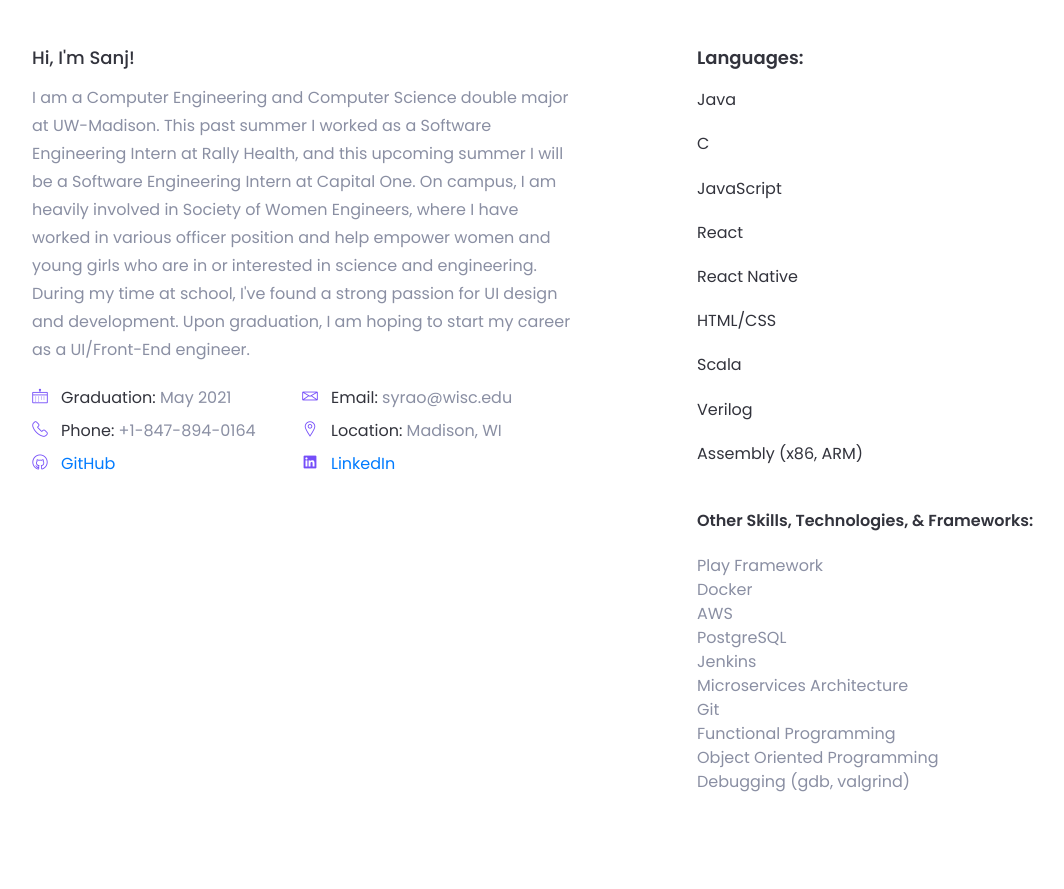
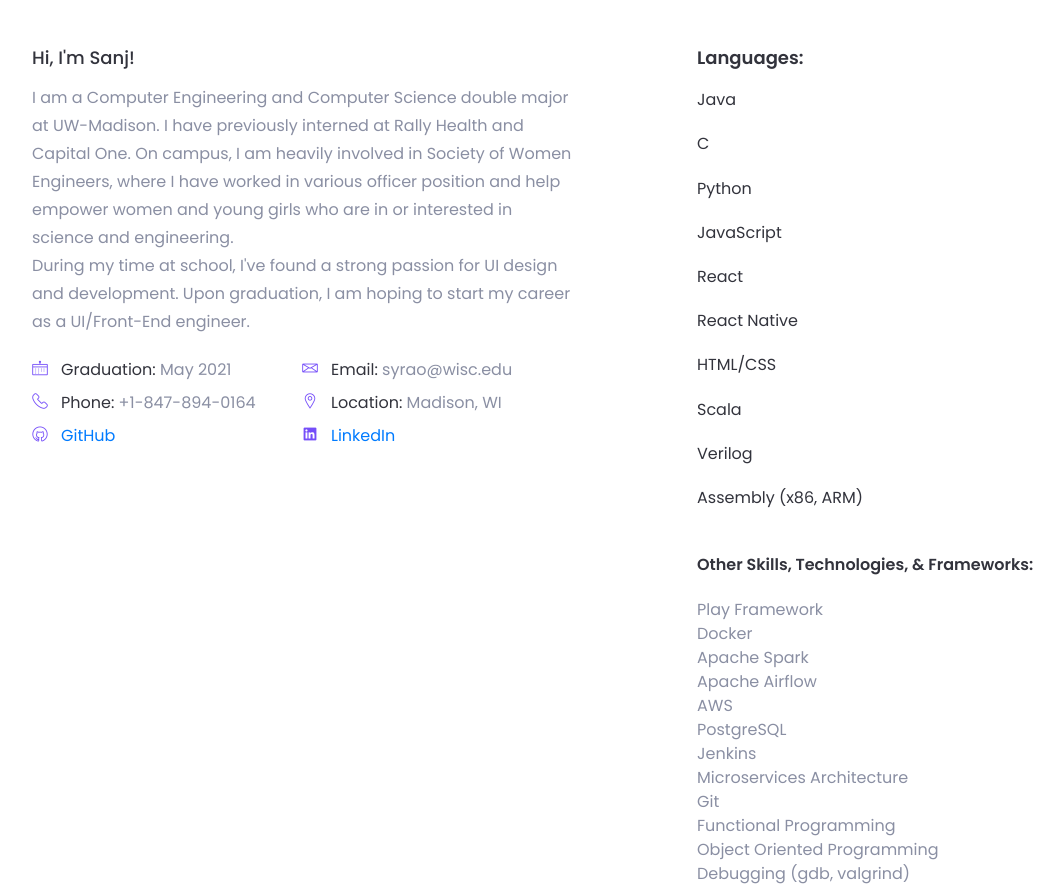
Before and after one commit to sanjanayrao/sanjanayrao.github.io, a plain HTML site: page index.html in a window 1280 px wide. Shown: the part 1022-1911 px from the top of the page, without its empty margins (53-1117 px from the left). Drawn offline with Linux system fonts and the light colour scheme; files whose address does not match are found by name.

Commit message:
Update index.html

```diff
--- a/index.html
+++ b/index.html
@@ -167,7 +167,7 @@
                 <div class="col-lg-6">
                     <div class="about-content mt-50">
                         <h5 class="about-title">Hi, I'm Sanj!</h5>
-                        <p> I am a Computer Engineering and Computer Science double major at UW-Madison. This past summer I worked as a Software Engineering Intern at Rally Health, and this upcoming summer I will be a Software Engineering Intern at Capital One. On campus,
+                        <p> I am a Computer Engineering and Computer Science double major at UW-Madison. I have previously interned at Rally Health and Capital One. On campus,
                              I am heavily involved in Society of Women Engineers, where I have worked in various officer position and help empower women and young girls who are in or interested in science and engineering.</p>
                        <p> During my time at school, I've found a strong passion for UI design and development. Upon graduation, I am hoping to start my career as a UI/Front-End engineer. </p>
                         <ul class="clearfix">
@@ -249,6 +249,12 @@
                                 <div class="skill-percentage">
                             </div>
                         </div> <!-- skill item -->
+                             <div class="skill-item mt-25">
+                            <div class="skill-header">
+                                <h6 class="skill-title">Python</h6>
+                                <div class="skill-percentage">
+                            </div>
+                        </div> <!-- skill item -->
                         <div class="skill-item mt-25">
                             <div class="skill-header">
                                 <h6 class="skill-title">JavaScript</h6>
@@ -299,6 +305,8 @@
                 <ul>
                     <li>Play Framework</li>
                     <li>Docker </li>
+                    <li>Apache Spark</li>
+                    <li>Apache Airflow</li>
                     <li>AWS</li>
                     <li>PostgreSQL</li>
                     <li>Jenkins</li>
```
